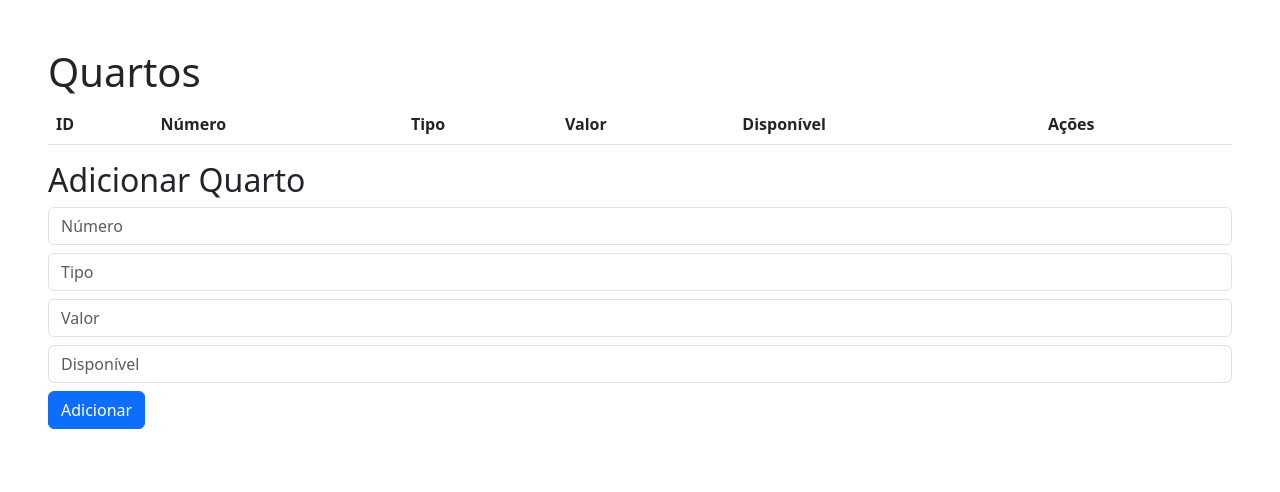
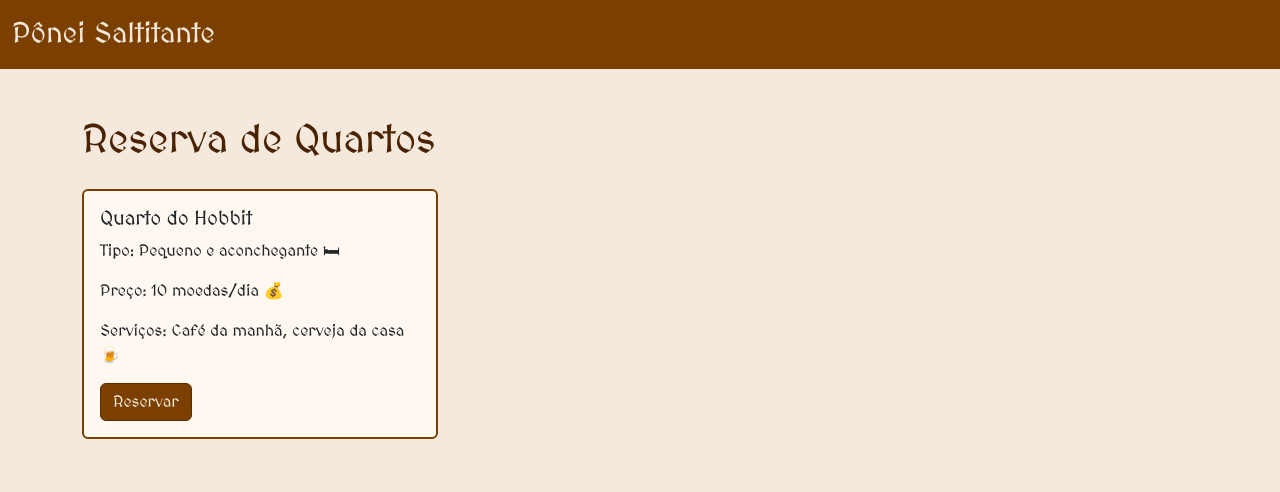
Before and after one commit to adrianelopes/Banco-de-Dados---CRUD-SDA, a FastAPI app: template templates/index.html in a window 1280 px wide. Shown: the top 492 px of the page. Run offline with FastAPI, Linux system fonts and the light colour scheme; the template is opened without the code that fills it, so the values that code supplies are empty; parts of the project's set-up code (start-up, migrations or seed data) failed here and were passed over; some libraries are stand-ins or nearby versions.

Commit message:
um começo

```diff
--- a/main.py
+++ b/main.py
@@ -1,9 +1,12 @@
 from fastapi import FastAPI, Request, Form
 from fastapi.responses import HTMLResponse, RedirectResponse
 from fastapi.templating import Jinja2Templates
+import psycopg2
+import psycopg2.extras
 from database import get_connection
 from database import create_tables
 create_tables()
+
 
 app = FastAPI()
 templates = Jinja2Templates(directory="templates")
--- a/templates/index.html
+++ b/templates/index.html
@@ -1,48 +1,77 @@
 <!DOCTYPE html>
 <html lang="pt-br">
 <head>
-  <meta charset="UTF-8">
-  <title>CRUD Quartos</title>
-  <link href="https://cdn.jsdelivr.net/npm/bootstrap@5.3.0/dist/css/bootstrap.min.css" rel="stylesheet">
+    <meta charset="UTF-8">
+    <meta name="viewport" content="width=device-width, initial-scale=1.0">
+    <title>Pônei Saltitante - Reservas</title>
+    <!-- Bootstrap CSS -->
+    <link href="https://cdn.jsdelivr.net/npm/bootstrap@5.3.2/dist/css/bootstrap.min.css" rel="stylesheet">
+    <!-- Fonte medieval/fantasia -->
+    <link href="https://fonts.googleapis.com/css2?family=MedievalSharp&display=swap" rel="stylesheet">
+    <style>
+        body {
+            background-color: #f4e9dc; /* tom de pergaminho */
+            font-family: 'MedievalSharp', cursive;
+        }
+
+        .navbar {
+            background-color: #7b3f00; /* marrom medieval */
+        }
+
+        .navbar-brand {
+            font-size: 1.8rem;
+            color: #f4e9dc !important;
+        }
+
+        .card {
+            border: 2px solid #7b3f00;
+            background-color: #fff8f0;
+        }
+
+        .btn-medieval {
+            background-color: #7b3f00;
+            color: #f4e9dc;
+            border: 1px solid #5a2e00;
+        }
+
+        .btn-medieval:hover {
+            background-color: #5a2e00;
+            color: #fff8f0;
+        }
+
+        h1, h2, h3 {
+            color: #4b2200;
+        }
+    </style>
 </head>
-<body class="p-5">
+<body>
 
-  <h1>Quartos</h1>
-  <table class="table table-striped">
-    <thead>
-      <tr>
-        <th>ID</th>
-        <th>Número</th>
-        <th>Tipo</th>
-        <th>Valor</th>
-        <th>Disponível</th>
-        <th>Ações</th>
-      </tr>
-    </thead>
-    <tbody>
-      {% for quarto in quartos %}
-      <tr>
-        <td>{{ quarto.id }}</td>
-        <td>{{ quarto.numero }}</td>
-        <td>{{ quarto.tipo }}</td>
-        <td>{{ quarto.valor }}</td>
-        <td>{{ quarto.disponivel }}</td>
-        <td>
-          <a href="/delete/{{ quarto.id }}" class="btn btn-danger btn-sm">Excluir</a>
-        </td>
-      </tr>
-      {% endfor %}
-    </tbody>
-  </table>
+<nav class="navbar navbar-expand-lg">
+    <div class="container-fluid">
+        <a class="navbar-brand" href="#">Pônei Saltitante</a>
+    </div>
+</nav>
 
-  <h2>Adicionar Quarto</h2>
-  <form action="/add" method="post" class="mb-3">
-    <input type="text" name="numero" placeholder="Número" class="form-control mb-2" required>
-    <input type="text" name="tipo" placeholder="Tipo" class="form-control mb-2" required>
-    <input type="number" name="valor" placeholder="Valor" class="form-control mb-2" required>
-    <input type="text" name="disponivel" placeholder="Disponível" class="form-control mb-2" required>
-    <button type="submit" class="btn btn-primary">Adicionar</button>
-  </form>
+<div class="container mt-5">
+    <h1 class="mb-4">Reserva de Quartos</h1>
+    <div class="row" id="quartos-container">
+        <!-- Card de exemplo -->
+        <div class="col-md-4 mb-4">
+            <div class="card">
+                <div class="card-body">
+                    <h5 class="card-title">Quarto do Hobbit</h5>
+                    <p class="card-text">Tipo: Pequeno e aconchegante 🛏</p>
+                    <p class="card-text">Preço: 10 moedas/dia 💰</p>
+                    <p class="card-text">Serviços: Café da manhã, cerveja da casa 🍺</p>
+                    <button class="btn btn-medieval">Reservar</button>
+                </div>
+            </div>
+        </div>
+        <!-- Você pode duplicar este bloco para mais quartos -->
+    </div>
+</div>
 
+<!-- Bootstrap JS -->
+<script src="https://cdn.jsdelivr.net/npm/bootstrap@5.3.2/dist/js/bootstrap.bundle.min.js"></script>
 </body>
 </html>
```
Also changed, not shown: database.py (+18 -21 lines), README.md.
